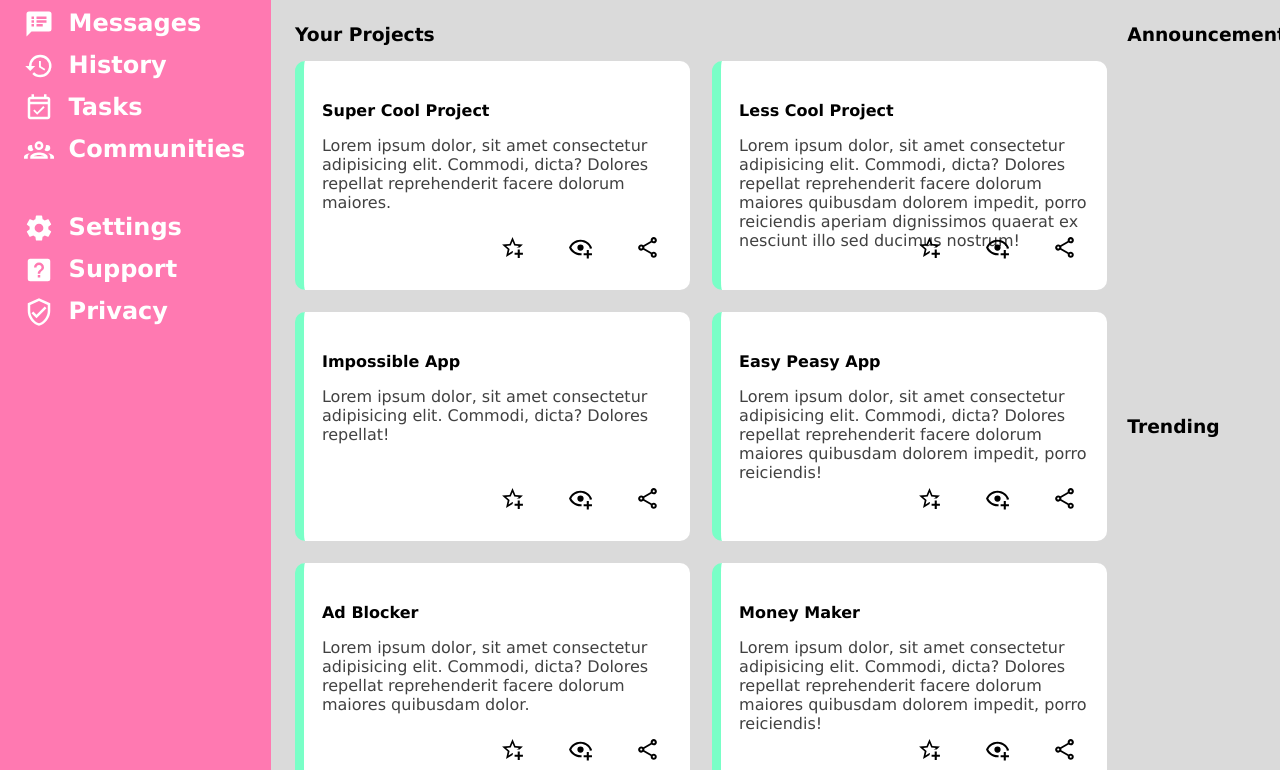
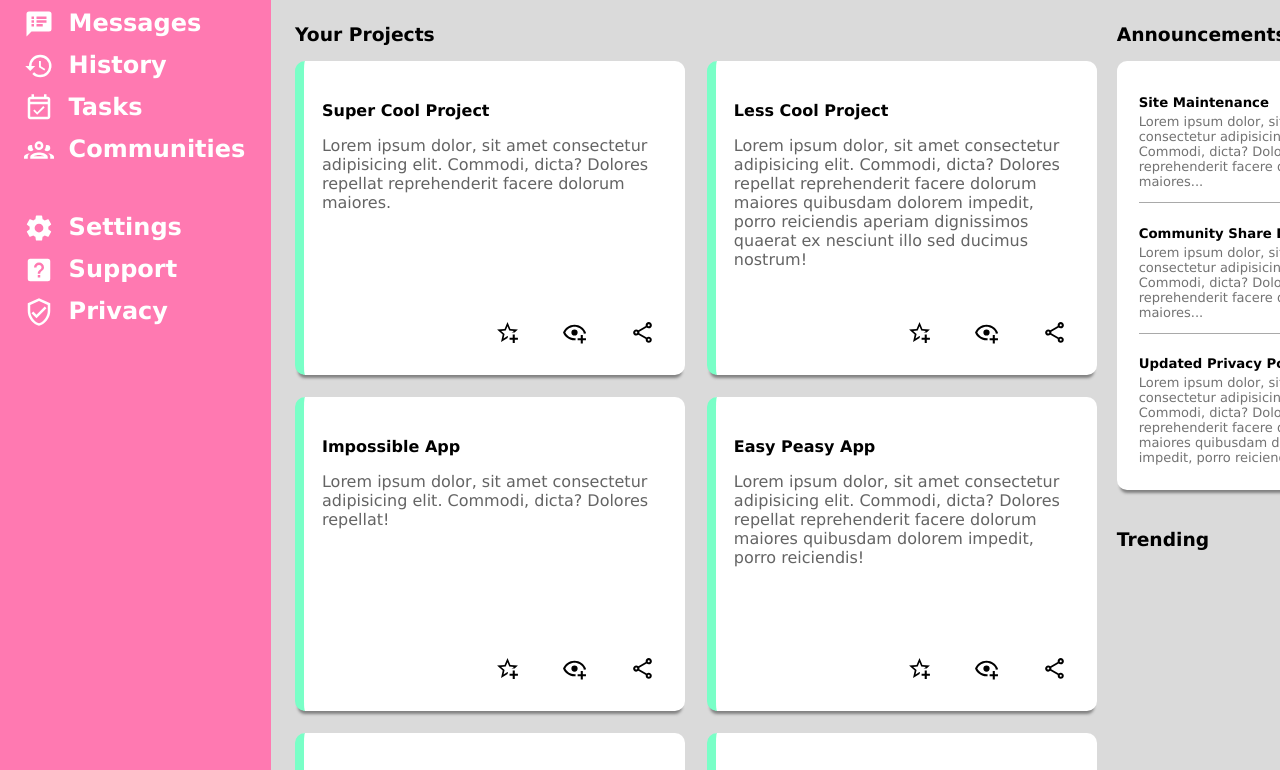
Before and after one commit to chuacarbonara/odin-admin-dashboard, a plain HTML site: page index.html in a window 1280 px wide. Shown: the part 187-957 px from the top of the page. Drawn offline with Linux system fonts and the light colour scheme.

Commit message:
Add contents and css style to .announcements grid item

```diff
--- a/index.html
+++ b/index.html
@@ -138,7 +138,20 @@
                 </div>
             </div>
             <div class="announcements">
-                <div class="announce-box"></div>
+                <div class="announce-box">
+                    <div class="ab1">
+                        <h5>Site Maintenance</h5>
+                        <p>Lorem ipsum dolor, sit amet consectetur adipisicing elit. Commodi, dicta? Dolores repellat reprehenderit facere dolorum maiores...</p>
+                    </div>
+                    <div class="ab2">
+                        <h5>Community Share Day</h5>
+                        <p>Lorem ipsum dolor, sit amet consectetur adipisicing elit. Commodi, dicta? Dolores repellat reprehenderit facere dolorum maiores...</p>
+                    </div>
+                    <div class="ab3">
+                        <h5>Updated Privacy Policy</h5>
+                        <p>Lorem ipsum dolor, sit amet consectetur adipisicing elit. Commodi, dicta? Dolores repellat reprehenderit facere dolorum maiores quibusdam dolorem impedit, porro reiciendis...</p>
+                    </div>
+                </div>
             </div>
             <div class="trending">
                 <h3 class="h3-main">Trending</h3>
--- a/style.css
+++ b/style.css
@@ -105,7 +105,7 @@ body, html {
 .share {
     width: 120px;
     height: 34px;
-    font-size: 20px;
+    font-size: 18px;
     text-align: center;
     background-color: rgb(255, 121, 177);
     color: white;
@@ -121,7 +121,7 @@ body, html {
 .main-content {
     grid-area: 2 / 2 / 3 / 3;
     background-color: rgb(218, 218, 218);
-    padding: 20px 20px 36px 24px;
+    padding: 20px 34px 36px 24px;
     display: grid;
     grid-template-columns: 3fr 1fr;
     grid-template-rows: 36px 4fr 5fr;
@@ -143,13 +143,14 @@ body, html {
 .projects > div {
     position: relative;
     background-color: white;
-    border-left: 9px solid #79FFC7 ;
+    border-left: 9px solid #79FFC7;
+    box-shadow: 0 6px 3px -3px gray;
     border-radius: 10px;
     padding: 24px 18px;
 }
 
-p {
-    color: rgb(65, 65, 65);
+.projects > div > p {
+    color: rgb(100, 100, 100);
 }
 
 .card-icons {
@@ -161,6 +162,28 @@ p {
     justify-content: space-between;
 }
 
+.announcements {
+    grid-area: 2 / 2 / 3 / 3;
+}
+
+.announce-box {
+    background-color: white;
+    box-shadow: 0 6px 3px -3px gray;
+    border-radius: 10px;
+    padding: 12px 22px;
+}
+
+.announce-box > div > p {
+    color: rgb(114, 114, 114);
+    font-size: 13px;
+    margin-top: -18px;
+}
+
+.ab1,
+.ab2 {
+    border-bottom: 1px solid darkgray
+}
+
 .trending {
     grid-area: 3 / 2 / 4 / 3;
 }
```
